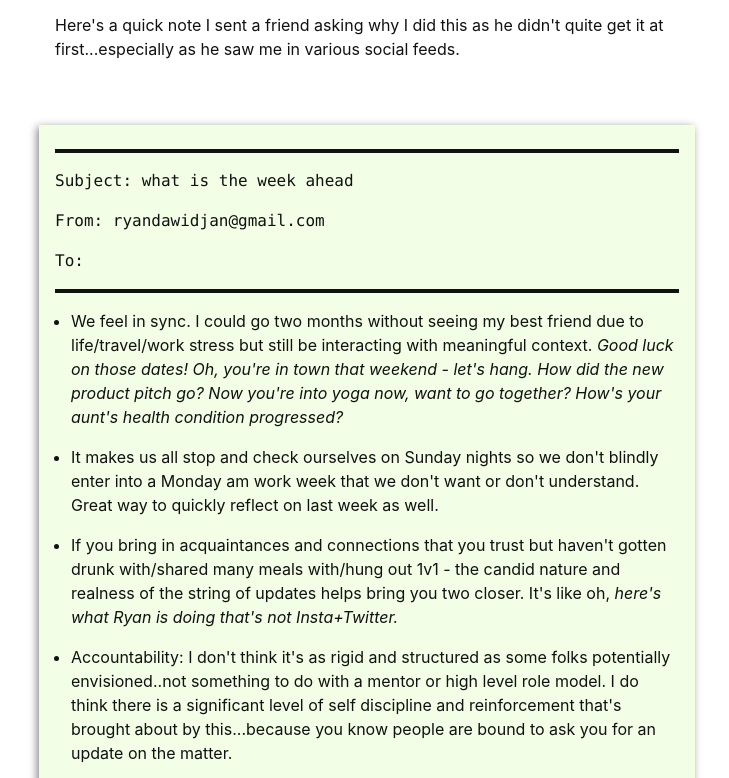
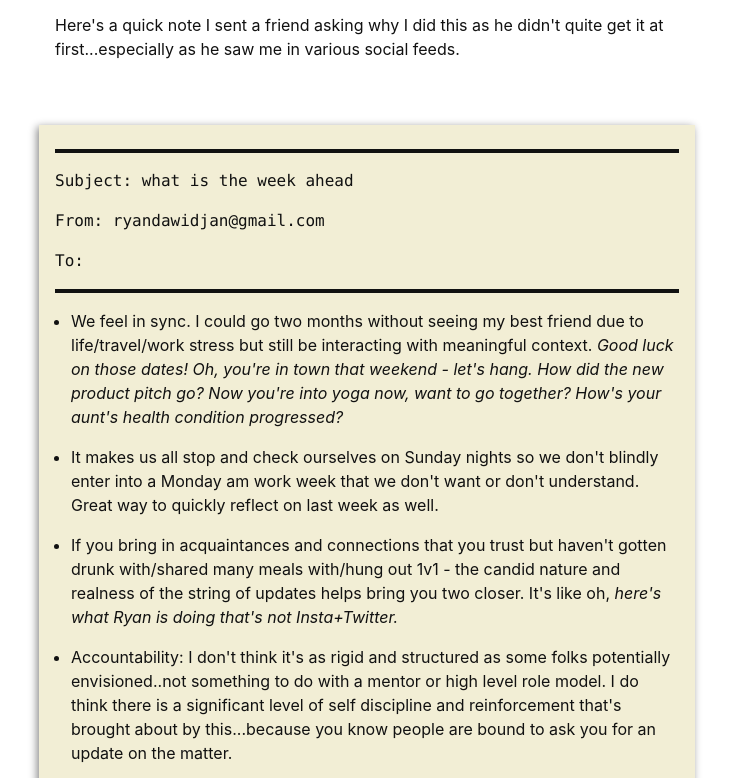
Before and after one commit to nickbytes/wa, a website: page index.html in a window 1280 px wide. Shown: the part 650-1428 px from the top of the page, without its empty margins (273-1002 px from the left). Drawn offline with Linux system fonts and the light colour scheme.

Commit message:
change tan

```diff
--- a/css/base.css
+++ b/css/base.css
@@ -1019,7 +1019,7 @@ hr{
 }
 
 .bg-tan{
-  background-color:#f2ffe6;
+  background-color:#f2eed5;
 }
 
 .code, code{
--- a/src/base.css
+++ b/src/base.css
@@ -91,7 +91,7 @@
 }
 
 .bg-tan {
-  background-color: #f2ffe6;
+  background-color: #f2eed5;
 }
 
 .code, code {
```
